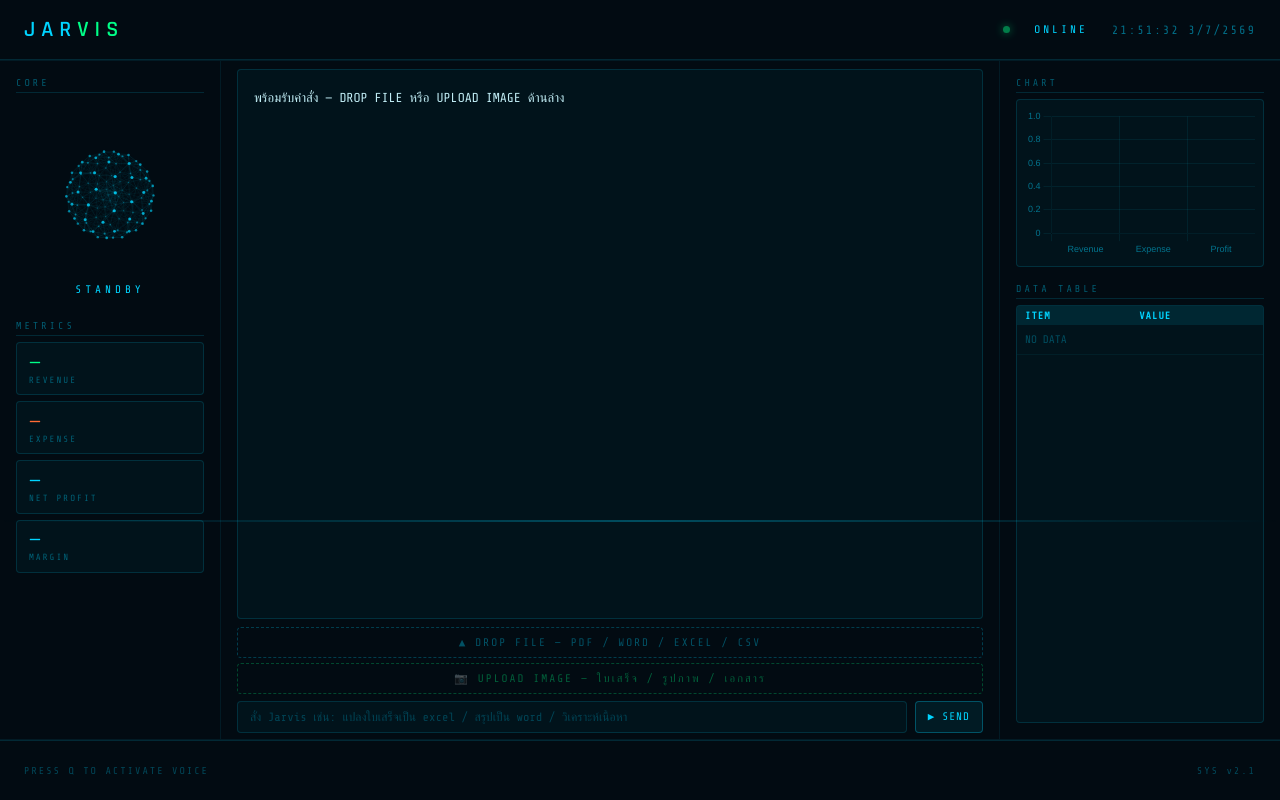
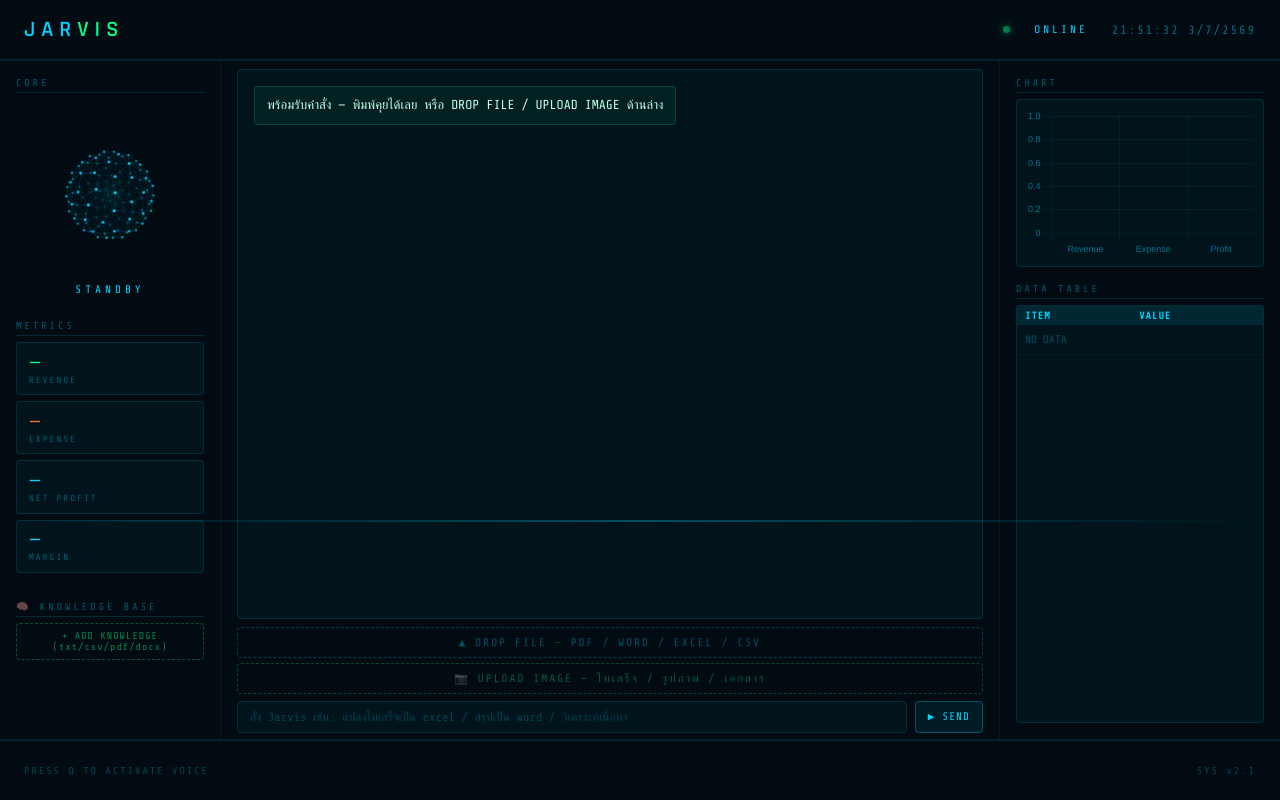
Before and after one commit to nampetch1122a/Jarvis-mac, a Flask app: page / in a window 1280 px wide. Run offline with Flask 3, Linux system fonts and the light colour scheme; data that the repository does not hold is empty.

Commit message:
เพิ่มโหมดแชท ค้นเว็บสด จำบทสนทนา และคลังความรู้

```diff
--- a/app.py
+++ b/app.py
@@ -53,7 +53,7 @@ def extract_json(raw):
 def load_knowledge():
     knowledge = ""
     try:
-        for fname in os.listdir(KNOWLEDGE_DIR):
+        for fname in sorted(os.listdir(KNOWLEDGE_DIR)):
             fpath = os.path.join(KNOWLEDGE_DIR, fname)
             if fname.endswith(".txt") or fname.endswith(".csv"):
                 with open(fpath, encoding="utf-8-sig") as f:
@@ -62,9 +62,24 @@ def load_knowledge():
                 doc = fitz.open(fpath)
                 text = "\n".join([page.get_text() for page in doc])
                 knowledge += f"\n\n=== {fname} ===\n" + text
+            elif fname.endswith(".docx"):
+                knowledge += f"\n\n=== {fname} ===\n" + read_docx(fpath)
     except Exception as e:
         print(f"Knowledge load error: {e}")
-    return knowledge[:8000]
+    return knowledge[:12000]
+
+
+def list_knowledge_files():
+    try:
+        files = []
+        for fname in sorted(os.listdir(KNOWLEDGE_DIR)):
+            fpath = os.path.join(KNOWLEDGE_DIR, fname)
+            if os.path.isfile(fpath):
+                files.append({"name": fname, "size": os.path.getsize(fpath)})
+        return files
+    except Exception as e:
+        print(f"Knowledge list error: {e}")
+        return []
 
 
 def calculate_from_csv(content):
@@ -508,6 +523,95 @@ def health():
     return jsonify({"status": "ok"})
 
 
+# --- Knowledge base: อัปโหลดเอกสารอ้างอิงถาวรให้ Jarvis ใช้ตอบทุกครั้ง ---
+@app.route("/knowledge", methods=["GET"])
+def knowledge_list():
+    return jsonify({"files": list_knowledge_files()})
+
+
+@app.route("/knowledge/upload", methods=["POST"])
+def knowledge_upload():
+    file = request.files.get("file")
+    if not file:
+        return jsonify({"error": "no file"}), 400
+    ext = file.filename.lower().split(".")[-1]
+    if ext not in ("txt", "csv", "pdf", "docx"):
+        return jsonify({"error": "รองรับเฉพาะ .txt .csv .pdf .docx"}), 400
+    path = os.path.join(KNOWLEDGE_DIR, file.filename)
+    file.save(path)
+    return jsonify({"result": "บันทึกความรู้เรียบร้อยครับ", "files": list_knowledge_files()})
+
+
+@app.route("/knowledge/delete", methods=["POST"])
+def knowledge_delete():
+    data = request.get_json(silent=True) or {}
+    fname = data.get("name", "")
+    path = os.path.join(KNOWLEDGE_DIR, fname)
+    if os.path.exists(path) and os.path.dirname(os.path.abspath(path)) == os.path.abspath(KNOWLEDGE_DIR):
+        os.remove(path)
+        return jsonify({"result": "ลบแล้วครับ", "files": list_knowledge_files()})
+    return jsonify({"error": "ไม่พบไฟล์"}), 404
+
+
+# --- แชทธรรมดา: คุยได้เลยไม่ต้องอัปโหลดไฟล์ รองรับค้นเว็บสดและจำบทสนทนา ---
+JARVIS_SYSTEM_PROMPT = (
+    "คุณคือ Jarvis AI ผู้ช่วยส่วนตัว ถ้าถามเรื่องง่ายตอบสั้น 1-2 ประโยค "
+    "ถ้าถามซับซ้อนค่อยอธิบายยาว ห้ามใช้ bullet point ห้ามใช้ * "
+    "ตอบเป็นประโยคธรรมชาติเหมือนเพื่อนคุยกัน "
+    "ถ้าถามภาษาไทยตอบไทย ถ้าถามอังกฤษตอบอังกฤษ"
+)
+
+SEARCH_KEYWORDS = ["ราคา", "หุ้น", "ข่าว", "วันนี้", "ล่าสุด", "ตอนนี้", "2025", "2026",
+                    "price", "news", "today", "latest", "current"]
+
+
+@app.route("/chat", methods=["POST"])
+def chat():
+    data = request.get_json(silent=True) or {}
+    message = (data.get("message") or "").strip()
+    history = data.get("history") or []
+    if not message:
+        return jsonify({"error": "ไม่มีข้อความ"}), 400
+
+    knowledge = load_knowledge()
+    system_prompt = JARVIS_SYSTEM_PROMPT
+    if knowledge:
+        system_prompt += f"\n\nความรู้อ้างอิงที่มีให้ (ใช้ประกอบคำตอบถ้าเกี่ยวข้อง):\n{knowledge}"
+
+    need_search = any(w in message.lower() for w in SEARCH_KEYWORDS)
+
+    messages = []
+    for turn in history[-10:]:
+        role = turn.get("role")
+        content = turn.get("content", "")
+        if role in ("user", "assistant") and content:
+            messages.append({"role": role, "content": content})
+    messages.append({"role": "user", "content": message})
+
+    params = {
+        "model": "claude-sonnet-4-6",
+        "max_tokens": 1536,
+        "system": system_prompt,
+        "messages": messages,
+    }
+    if need_search:
+        params["tools"] = [{"type": "web_search_20250305", "name": "web_search"}]
+
+    try:
+        result = client.messages.create(**params)
+        answer = ""
+        for block in result.content:
+            if hasattr(block, "text"):
+                answer += block.text
+        answer = clean_for_speech(answer)
+    except Exception as e:
+        print(f"Anthropic API error (chat): {e}")
+        return jsonify({"error": f"เรียก AI ไม่สำเร็จ: {e}"}), 500
+
+    write_state(answer, "")
+    return jsonify({"reply": answer, "searched": need_search})
+
+
 @app.route("/upload", methods=["POST"])
 def upload():
     file = request.files.get("file")
@@ -687,6 +791,8 @@ def upload():
 
         else:
             prompt = f"""คุณคือ Jarvis AI
+{knowledge}
+
 คำสั่ง: {command}
 ข้อมูล {ext.upper()}:
 {content[:6000]}
--- a/templates/index.html
+++ b/templates/index.html
@@ -36,7 +36,18 @@ body{background:var(--dark);color:#a0e8f0;font-family:'Share Tech Mono',monospac
 #sphere-wrap{display:flex;flex-direction:column;align-items:center;padding:1rem 0 0.5rem}
 #c{display:block}
 #status{font-size:11px;letter-spacing:4px;color:var(--cyan);margin-top:8px;transition:color 0.3s;text-transform:uppercase}
-#response-wrap{flex:1;margin:0.5rem 1rem;background:var(--panel);border:1px solid var(--border);border-radius:4px;padding:1rem;overflow-y:auto;font-size:13px;line-height:1.8;color:#c0ecf4}
+#response-wrap{flex:1;margin:0.5rem 1rem;background:var(--panel);border:1px solid var(--border);border-radius:4px;padding:1rem;overflow-y:auto;font-size:13px;line-height:1.8;color:#c0ecf4;display:flex;flex-direction:column;gap:10px}
+.msg{max-width:82%;padding:0.5rem 0.75rem;border-radius:4px;font-size:13px;line-height:1.6;white-space:pre-wrap}
+.msg-user{align-self:flex-end;background:rgba(0,212,255,0.1);border:1px solid rgba(0,212,255,0.25);color:#e6f7fb}
+.msg-jarvis{align-self:flex-start;background:rgba(0,255,136,0.06);border:1px solid rgba(0,255,136,0.2);color:#c9ffe8}
+.msg-jarvis.searching{color:rgba(0,255,136,0.5);font-style:italic}
+#knowledge-wrap{margin-top:0.75rem}
+#knowledge-zone{border:1px dashed rgba(0,255,136,0.3);border-radius:4px;padding:0.4rem;text-align:center;cursor:pointer;font-size:10px;letter-spacing:1px;color:rgba(0,255,136,0.5);transition:all 0.2s}
+#knowledge-zone:hover{border-color:var(--green);color:var(--green);background:rgba(0,255,136,0.04)}
+#knowledge-list{margin-top:6px;display:flex;flex-direction:column;gap:4px;max-height:110px;overflow-y:auto}
+.k-item{display:flex;align-items:center;justify-content:space-between;font-size:10px;color:rgba(0,212,255,0.6);background:rgba(0,212,255,0.03);border:1px solid rgba(0,212,255,0.1);border-radius:3px;padding:3px 6px}
+.k-item span{overflow:hidden;text-overflow:ellipsis;white-space:nowrap}
+.k-item button{background:none;border:none;color:#ff6b6b;cursor:pointer;font-size:12px;padding:0 0 0 6px}
 #drop-zone{margin:0 1rem 0.3rem;border:1px dashed rgba(0,212,255,0.25);border-radius:4px;padding:0.5rem;text-align:center;cursor:pointer;font-size:11px;letter-spacing:2px;color:rgba(0,212,255,0.35);transition:all 0.2s}
 #drop-zone:hover,#drop-zone.drag-over{border-color:var(--cyan);color:var(--cyan);background:rgba(0,212,255,0.04)}
 #img-zone{margin:0 1rem 0.3rem;border:1px dashed rgba(0,255,136,0.25);border-radius:4px;padding:0.5rem;text-align:center;cursor:pointer;font-size:11px;letter-spacing:2px;color:rgba(0,255,136,0.35);transition:all 0.2s}
@@ -96,10 +107,18 @@ body{background:var(--dark);color:#a0e8f0;font-family:'Share Tech Mono',monospac
         <div class="stat-card"><div class="val" id="s-margin">—</div><div class="lbl">MARGIN</div></div>
       </div>
     </div>
+    <div id="knowledge-wrap">
+      <div class="sec-label">🧠 KNOWLEDGE BASE</div>
+      <div id="knowledge-zone" onclick="document.getElementById('knowledge-input').click()">
+        + ADD KNOWLEDGE (txt/csv/pdf/docx)
+      </div>
+      <input type="file" id="knowledge-input" accept=".txt,.csv,.pdf,.docx" style="display:none">
+      <div id="knowledge-list"></div>
+    </div>
   </div>
 
   <div class="panel-center">
-    <div id="response-wrap">พร้อมรับคำสั่ง — DROP FILE หรือ UPLOAD IMAGE ด้านล่าง</div>
+    <div id="response-wrap"></div>
     <div id="drop-zone" onclick="document.getElementById('file-input').click()">
       ▲ DROP FILE — PDF / WORD / EXCEL / CSV
     </div>
@@ -237,6 +256,108 @@ function updateTable(data){
 }
 
 let currentFile=null,currentImage=null,lastDownloadFile=null;
+let chatHistory=[];
+try{ chatHistory=JSON.parse(localStorage.getItem('jarvis_chat_history')||'[]'); }catch(e){ chatHistory=[]; }
+
+function addBubble(text,who){
+  const wrap=document.getElementById('response-wrap');
+  const b=document.createElement('div');
+  b.className='msg msg-'+who;
+  b.textContent=text;
+  wrap.appendChild(b);
+  wrap.scrollTop=wrap.scrollHeight;
+  return b;
+}
+
+function renderChatHistory(){
+  const wrap=document.getElementById('response-wrap');
+  wrap.innerHTML='';
+  if(!chatHistory.length){
+    addBubble('พร้อมรับคำสั่ง — พิมพ์คุยได้เลย หรือ DROP FILE / UPLOAD IMAGE ด้านล่าง','jarvis');
+    return;
+  }
+  chatHistory.forEach(m=>addBubble(m.content, m.role==='user'?'user':'jarvis'));
+}
+
+function saveChatHistory(){
+  try{ localStorage.setItem('jarvis_chat_history', JSON.stringify(chatHistory.slice(-40))); }catch(e){}
+}
+
+async function chatSend(message){
+  if(!message){return;}
+  addBubble(message,'user');
+  chatHistory.push({role:'user',content:message});
+  saveChatHistory();
+  speaking=true;
+  setStatus('THINKING','#ffaa00');
+  const thinkingBubble=addBubble('Jarvis กำลังคิด...','jarvis');
+  thinkingBubble.classList.add('searching');
+  try{
+    const r=await fetch('/chat',{
+      method:'POST',
+      headers:{'Content-Type':'application/json'},
+      body:JSON.stringify({message, history: chatHistory.slice(0,-1)})
+    });
+    const d=await r.json();
+    thinkingBubble.remove();
+    if(d.reply){
+      addBubble(d.reply,'jarvis');
+      chatHistory.push({role:'assistant',content:d.reply});
+      saveChatHistory();
+      setStatus(d.searched?'SEARCHED WEB':'COMPLETE','var(--green)');
+      setTimeout(()=>{speaking=false;setStatus('STANDBY');},2500);
+    }else{
+      addBubble('Error: '+(d.error||'ไม่ทราบสาเหตุ'),'jarvis');
+      speaking=false;setStatus('ERROR','#ff4444');
+    }
+  }catch(e){
+    thinkingBubble.remove();
+    addBubble('เชื่อมต่อ server ไม่ได้','jarvis');
+    speaking=false;setStatus('ERROR','#ff4444');
+  }
+}
+
+async function loadKnowledgeList(){
+  try{
+    const r=await fetch('/knowledge');
+    const d=await r.json();
+    const list=document.getElementById('knowledge-list');
+    if(!d.files||!d.files.length){ list.innerHTML=''; return; }
+    list.innerHTML=d.files.map(f=>`
+      <div class="k-item"><span>📄 ${f.name}</span><button onclick="deleteKnowledge('${f.name.replace(/'/g,"\\'")}')">✕</button></div>
+    `).join('');
+  }catch(e){}
+}
+
+async function uploadKnowledge(file){
+  const form=new FormData();
+  form.append('file',file);
+  try{
+    const r=await fetch('/knowledge/upload',{method:'POST',body:form});
+    const d=await r.json();
+    if(d.error){ alert(d.error); return; }
+    loadKnowledgeList();
+  }catch(e){ alert('อัปโหลดความรู้ไม่สำเร็จ'); }
+}
+
+async function deleteKnowledge(name){
+  try{
+    await fetch('/knowledge/delete',{
+      method:'POST',
+      headers:{'Content-Type':'application/json'},
+      body:JSON.stringify({name})
+    });
+    loadKnowledgeList();
+  }catch(e){}
+}
+
+document.getElementById('knowledge-input').addEventListener('change',e=>{
+  if(e.target.files[0])uploadKnowledge(e.target.files[0]);
+  e.target.value='';
+});
+
+renderChatHistory();
+loadKnowledgeList();
 
 function setStatus(text,color='var(--cyan)'){
   document.getElementById('status').textContent=text;
@@ -250,7 +371,7 @@ async function uploadFile(file){
   currentImage=null;
   document.getElementById('file-badge').textContent='✓ '+file.name;
   document.getElementById('bottom-file').textContent=file.name;
-  document.getElementById('response-wrap').textContent='โหลดไฟล์แล้ว: '+file.name+' — พิมคำสั่งแล้วกด SEND';
+  addBubble('โหลดไฟล์แล้ว: '+file.name+' — พิมพ์คำสั่งแล้วกด SEND','jarvis');
   setStatus('FILE READY','var(--green)');
   setTimeout(()=>setStatus('STANDBY'),2000);
 }
@@ -261,14 +382,23 @@ async function sendCommand(){
   const dlArea=document.getElementById('download-area');
 
   if(currentImage){
+    document.getElementById('cmd-input').value='';
     await analyzeImage(cmd);
     return;
   }
 
-  if(!currentFile){resp.textContent='กรุณาอัปโหลดไฟล์หรือรูปภาพก่อนครับ';return;}
+  if(!currentFile){
+    if(!cmd)return;
+    document.getElementById('cmd-input').value='';
+    await chatSend(cmd);
+    return;
+  }
+  document.getElementById('cmd-input').value='';
   speaking=true;
   setStatus('PROCESSING','#ffaa00');
-  resp.textContent='Jarvis กำลังประมวลผล...';
+  if(cmd)addBubble(cmd,'user');
+  const thinkingBubble=addBubble('Jarvis กำลังประมวลผล...','jarvis');
+  thinkingBubble.classList.add('searching');
   dlArea.style.display='none';
   const form=new FormData();
   form.append('file',currentFile);
@@ -276,8 +406,9 @@ async function sendCommand(){
   try{
     const r=await fetch('/upload',{method:'POST',body:form});
     const d=await r.json();
+    thinkingBubble.remove();
     if(d.result){
-      resp.textContent=d.result;
+      addBubble(d.result,'jarvis');
       setStatus('COMPLETE','var(--green)');
       if(d.docx_file){lastDownloadFile=d.docx_file;dlArea.style.display='block';}
       try{
@@ -286,11 +417,12 @@ async function sendCommand(){
       }catch(e){}
       setTimeout(()=>{speaking=false;setStatus('STANDBY');},4000);
     }else{
-      resp.textContent='Error: '+(d.error||'ไม่ทราบสาเหตุ');
+      addBubble('Error: '+(d.error||'ไม่ทราบสาเหตุ'),'jarvis');
       speaking=false;setStatus('ERROR','#ff4444');
     }
   }catch(e){
-    resp.textContent='เชื่อมต่อ server ไม่ได้';
+    thinkingBubble.remove();
+    addBubble('เชื่อมต่อ server ไม่ได้','jarvis');
     speaking=false;setStatus('ERROR','#ff4444');
   }
 }
@@ -300,17 +432,18 @@ async function attachImage(file){
   currentFile=null;
   document.getElementById('file-badge').textContent='📷 '+file.name;
   document.getElementById('bottom-file').textContent=file.name;
-  document.getElementById('response-wrap').textContent='แนบรูปแล้ว: '+file.name+' — พิมพ์คำสั่งแล้วกด SEND (เช่น "แปลงเป็น excel" หรือ "สรุปเป็น word")';
+  addBubble('แนบรูปแล้ว: '+file.name+' — พิมพ์คำสั่งแล้วกด SEND (เช่น "แปลงเป็น excel" หรือ "สรุปเป็น word")','jarvis');
   setStatus('IMAGE READY','var(--green)');
   setTimeout(()=>setStatus('STANDBY'),2000);
 }
 
 async function analyzeImage(cmd){
-  const resp=document.getElementById('response-wrap');
   const dlArea=document.getElementById('download-area');
   speaking=true;
   setStatus('SCANNING IMAGE','var(--green)');
-  resp.textContent='Jarvis กำลังวิเคราะห์รูปภาพ...';
+  if(cmd)addBubble(cmd,'user');
+  const thinkingBubble=addBubble('Jarvis กำลังวิเคราะห์รูปภาพ...','jarvis');
+  thinkingBubble.classList.add('searching');
   dlArea.style.display='none';
   const form=new FormData();
   form.append('image',currentImage);
@@ -318,13 +451,14 @@ async function analyzeImage(cmd){
   try{
     const r=await fetch('/analyze-image',{method:'POST',body:form});
     const d=await r.json();
+    thinkingBubble.remove();
     if(d.result){
-      resp.textContent=d.result;
+      addBubble(d.result,'jarvis');
       setStatus('COMPLETE','var(--green)');
       if(d.docx_file){lastDownloadFile=d.docx_file;dlArea.style.display='block';}
       try{
         const meta=d.meta||{};
-        if(meta.table&&meta.table.length){updateTable({});
+        if(meta.table&&meta.table.length){
           document.getElementById('table-body').innerHTML=meta.table.map(row=>`
             <tr><td>${row[0]}</td><td style="text-align:right;color:var(--cyan)">${row[1]}</td></tr>
           `).join('');
@@ -332,11 +466,12 @@ async function analyzeImage(cmd){
       }catch(e){}
       setTimeout(()=>{speaking=false;setStatus('STANDBY');},4000);
     }else{
-      resp.textContent='Error: '+(d.error||'ไม่ทราบสาเหตุ');
+      addBubble('Error: '+(d.error||'ไม่ทราบสาเหตุ'),'jarvis');
       speaking=false;setStatus('ERROR','#ff4444');
     }
   }catch(e){
-    resp.textContent='เชื่อมต่อ server ไม่ได้';
+    thinkingBubble.remove();
+    addBubble('เชื่อมต่อ server ไม่ได้','jarvis');
     speaking=false;setStatus('ERROR','#ff4444');
   }
 }
@@ -364,22 +499,6 @@ imgZone.addEventListener('dragover',e=>{e.preventDefault();imgZone.style.borderC
 imgZone.addEventListener('dragleave',()=>imgZone.style.borderColor='');
 imgZone.addEventListener('drop',e=>{e.preventDefault();imgZone.style.borderColor='';const f=e.dataTransfer.files[0];if(f)attachImage(f);});
 
-let lastText='';
-async function poll(){
-  try{
-    const r=await fetch('/jarvis_state.json?t='+Date.now());
-    const d=await r.json();
-    if(d.text&&d.text!==lastText&&!d.file){
-      lastText=d.text;
-      document.getElementById('response-wrap').textContent=d.text;
-      speaking=true;setStatus('SPEAKING','var(--green)');
-      setTimeout(()=>{speaking=false;setStatus('STANDBY');},d.text.length*80+2000);
-    }
-  }catch(e){}
-  setTimeout(poll,800);
-}
-poll();
-
 if('serviceWorker' in navigator){
   window.addEventListener('load',()=>{
     navigator.serviceWorker.register('/static/sw.js').catch(e=>console.log('SW error:',e));
```
